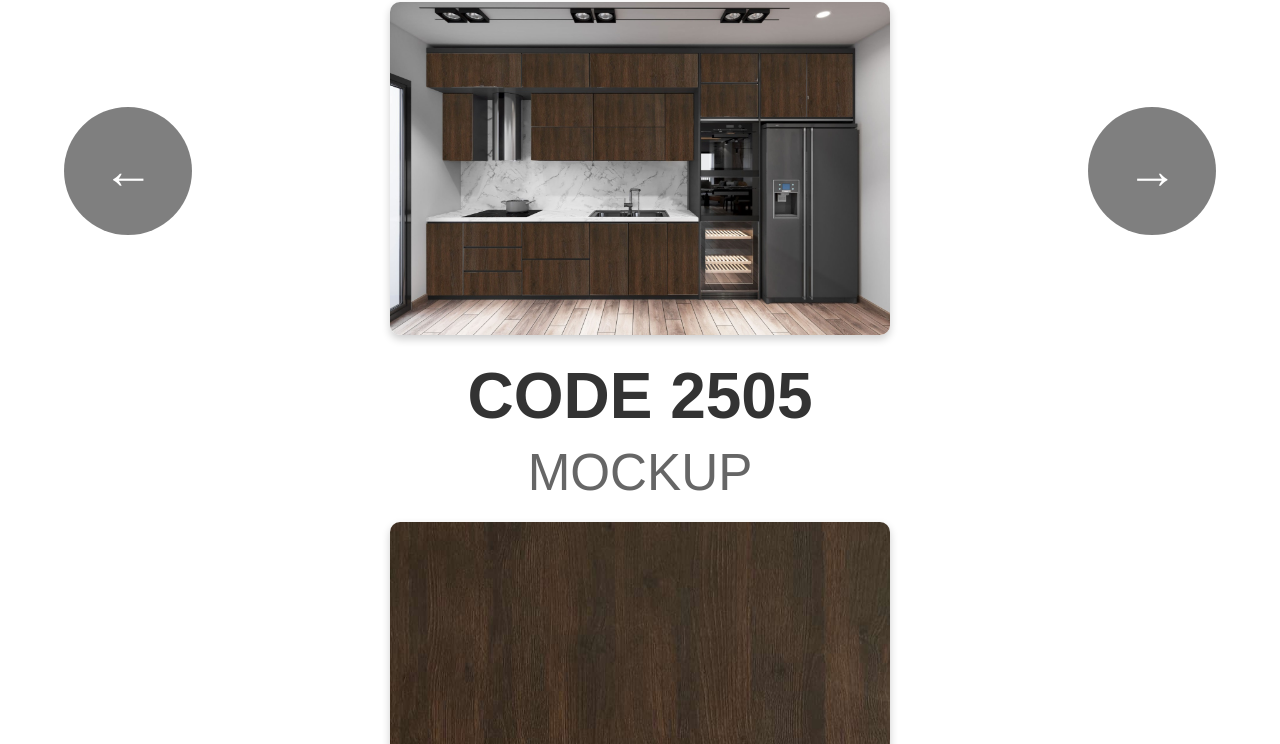
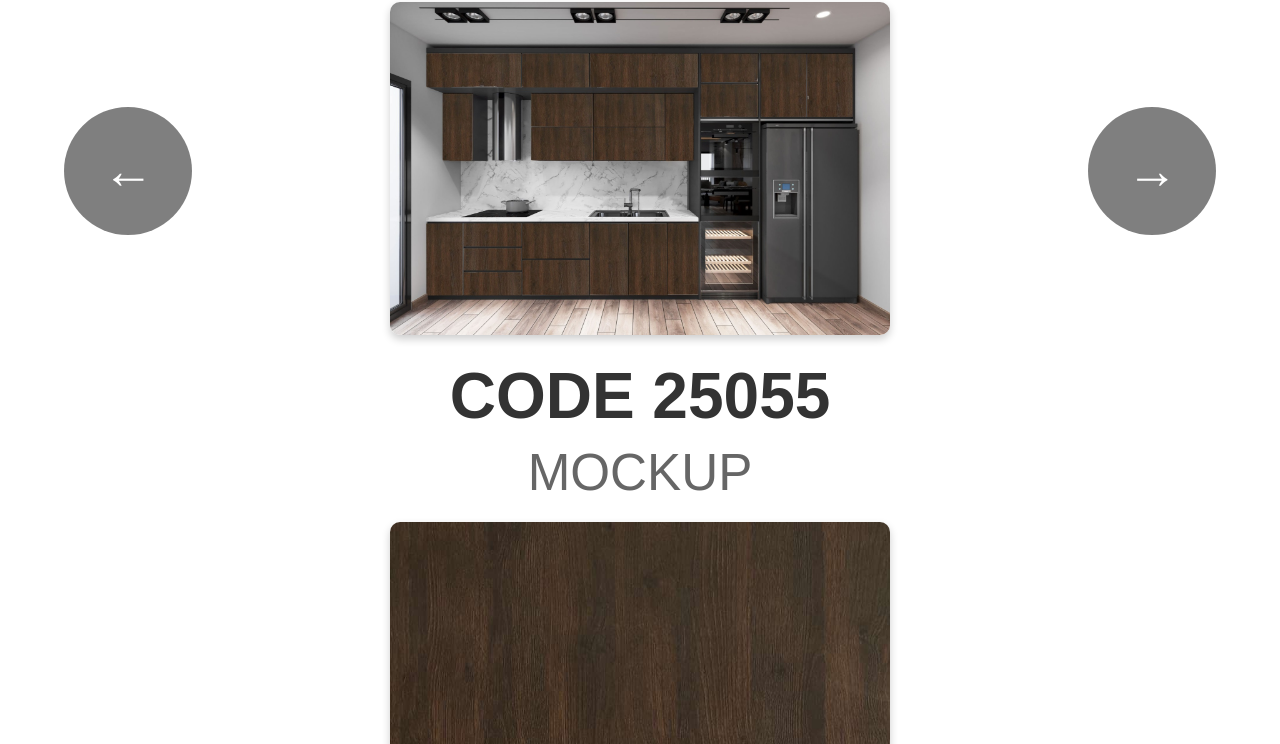
Before and after one commit to MoamenGS/COD6, a plain HTML site: page index.html in a window 1280 px wide. Shown: the part 56-800 px from the top of the page. Drawn offline with Linux system fonts and the light colour scheme.

Commit message:
Update index.html

```diff
--- a/index.html
+++ b/index.html
@@ -194,7 +194,7 @@
 
         <!-- النصوص الوصفية -->
         <div class="product-info">
-            <div class="product-title">CODE 2505 </div>
+            <div class="product-title">CODE 25055 </div>
             <div class="product-description">
                 MOCKUP <br>
             </div>
```
